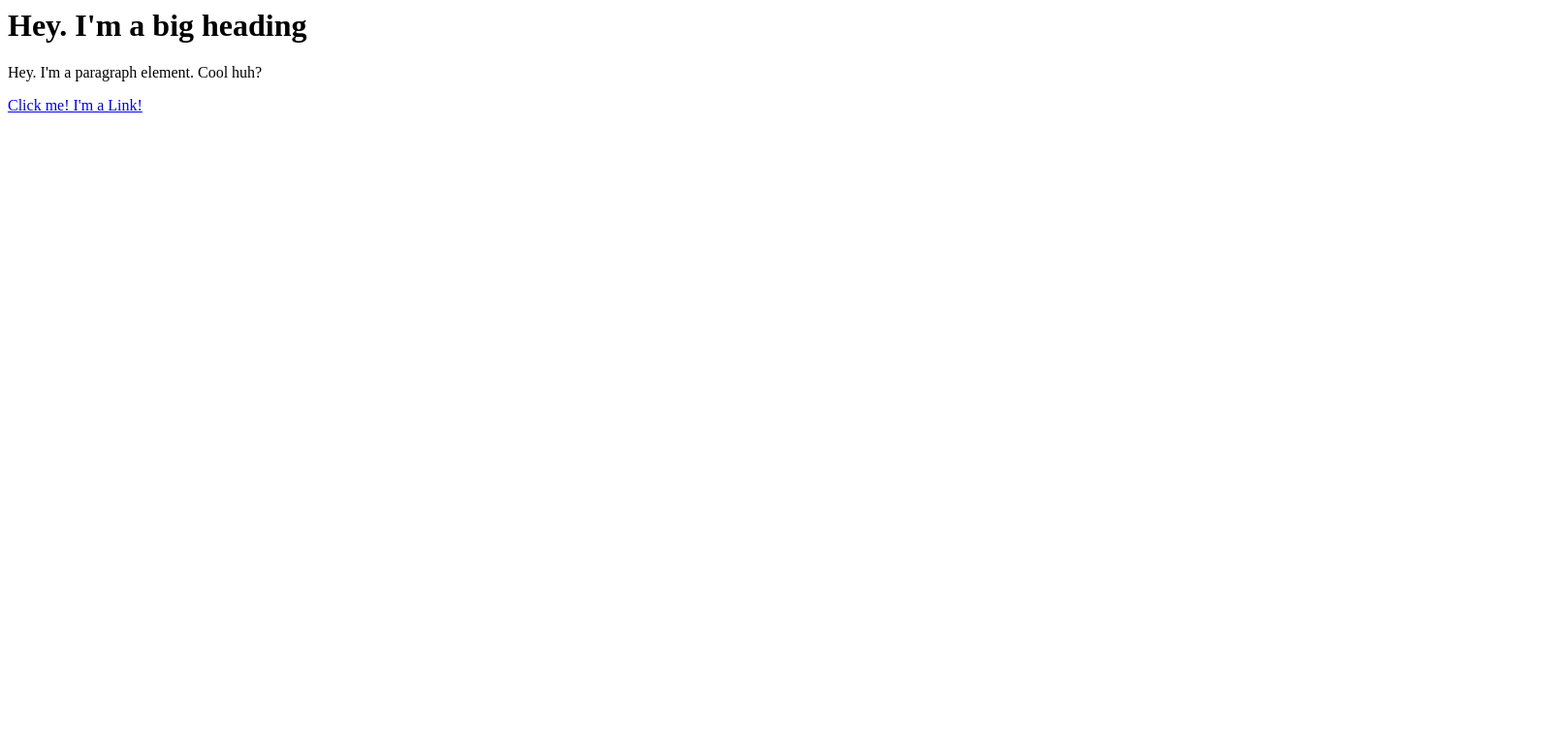
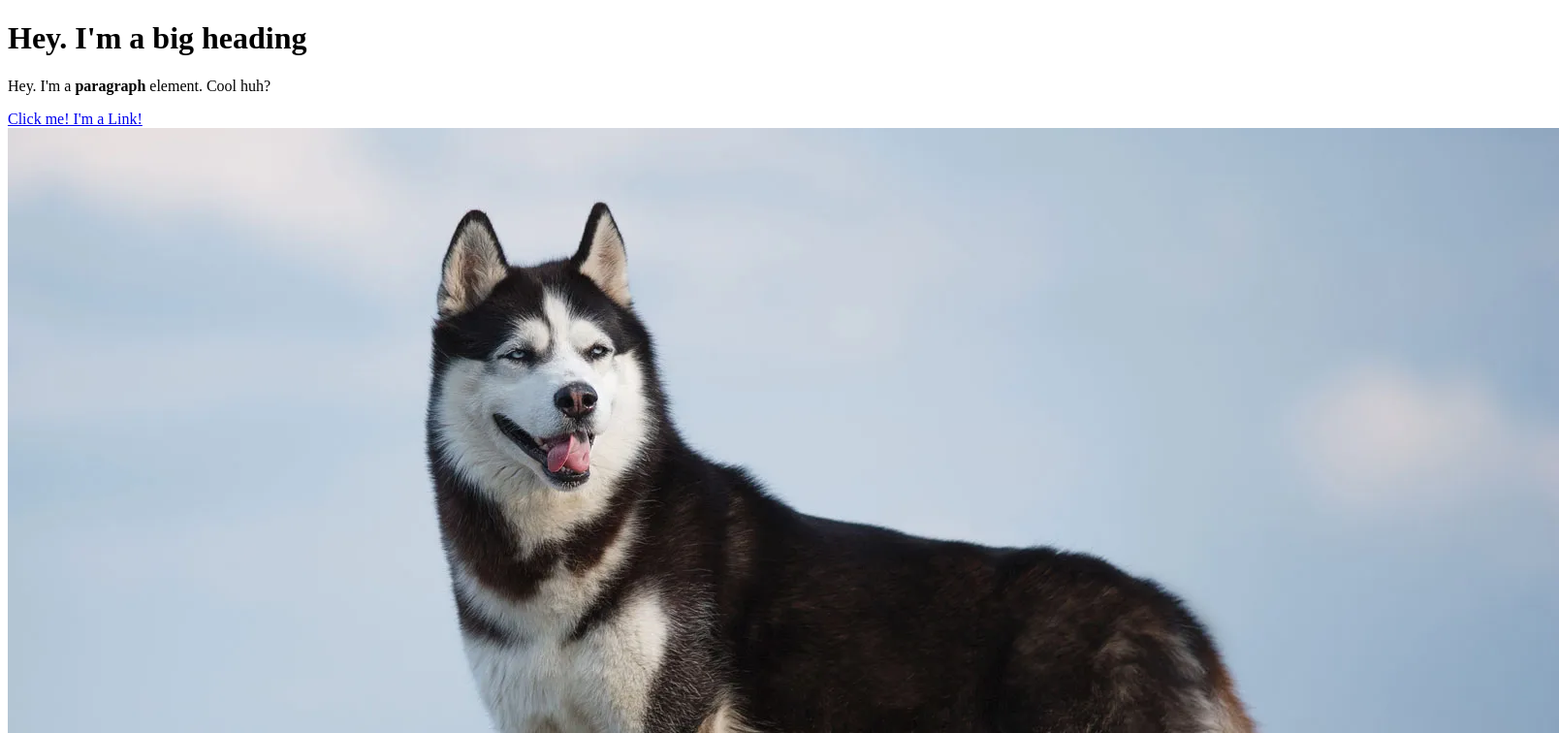
Before and after one commit to Hibbier/Cartoon-hero, a plain HTML site: page test.html in a window 1280 px wide. Shown: the top 756 px of the page at 97% size, 1608 px wide, since content can reach past the window. Drawn offline with Linux system fonts and the light colour scheme.

Commit message:
Added husky image and a few more elements

```diff
--- a/test.html
+++ b/test.html
@@ -1,3 +1,12 @@
-<h1>Hey. I'm a big heading</h1>
-<p>Hey. I'm a paragraph element. Cool huh?</p>
-<a href="http://google.com" target="_blank" title="Let's go to Google">Click me! I'm a Link!</a>
+<!DOCTYPE html>
+<html>
+<head>
+	<title>Test page</title>
+</head>
+<body>
+   <h1>Hey. I'm a big heading</h1>
+   <p>Hey. I'm a <b>paragraph</b> element. Cool huh?</p>
+   <a href="http://google.com" target="_blank" title="Let's go to Google">Click me! I'm a Link!</a>
+   <img src="img/husky.jpeg">
+</body>
+</html>
```
Also changed, not shown: img/husky.jpeg (added), 1 other file.
